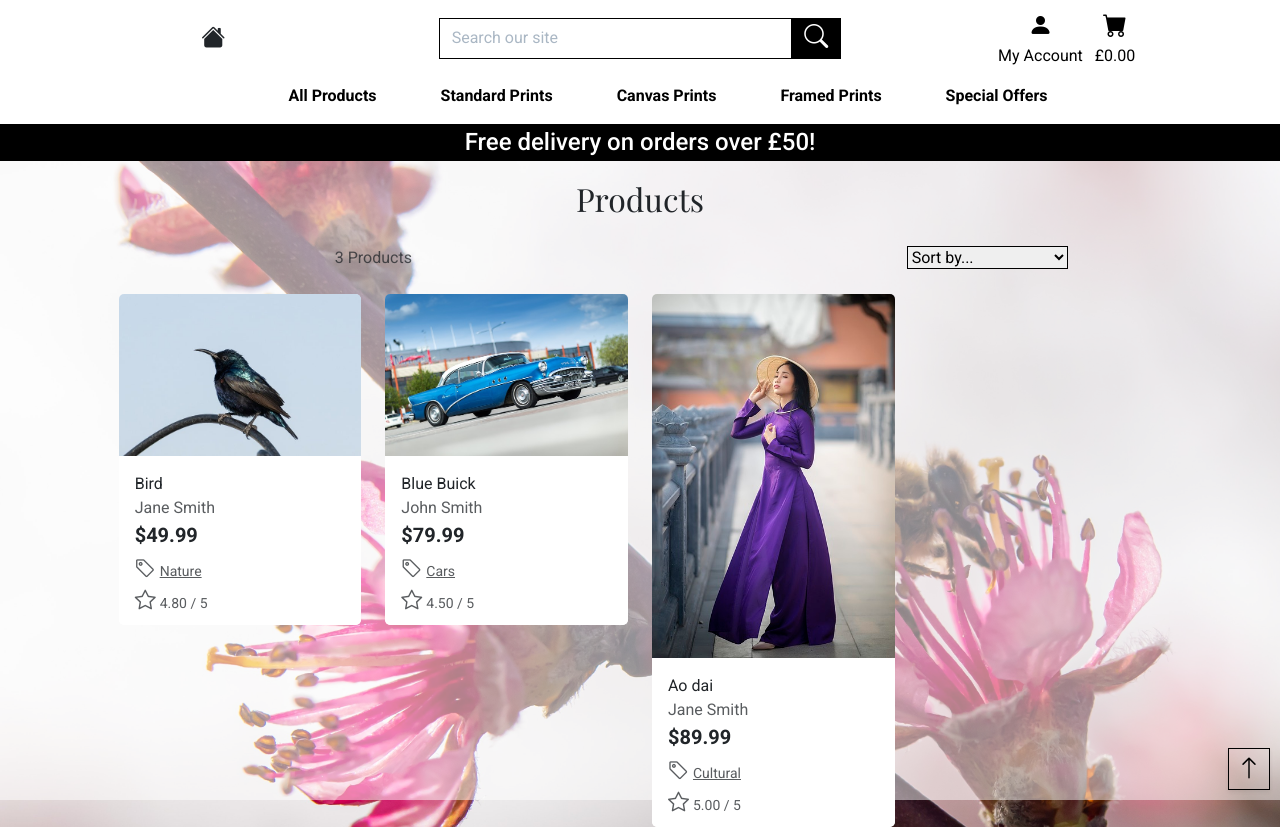
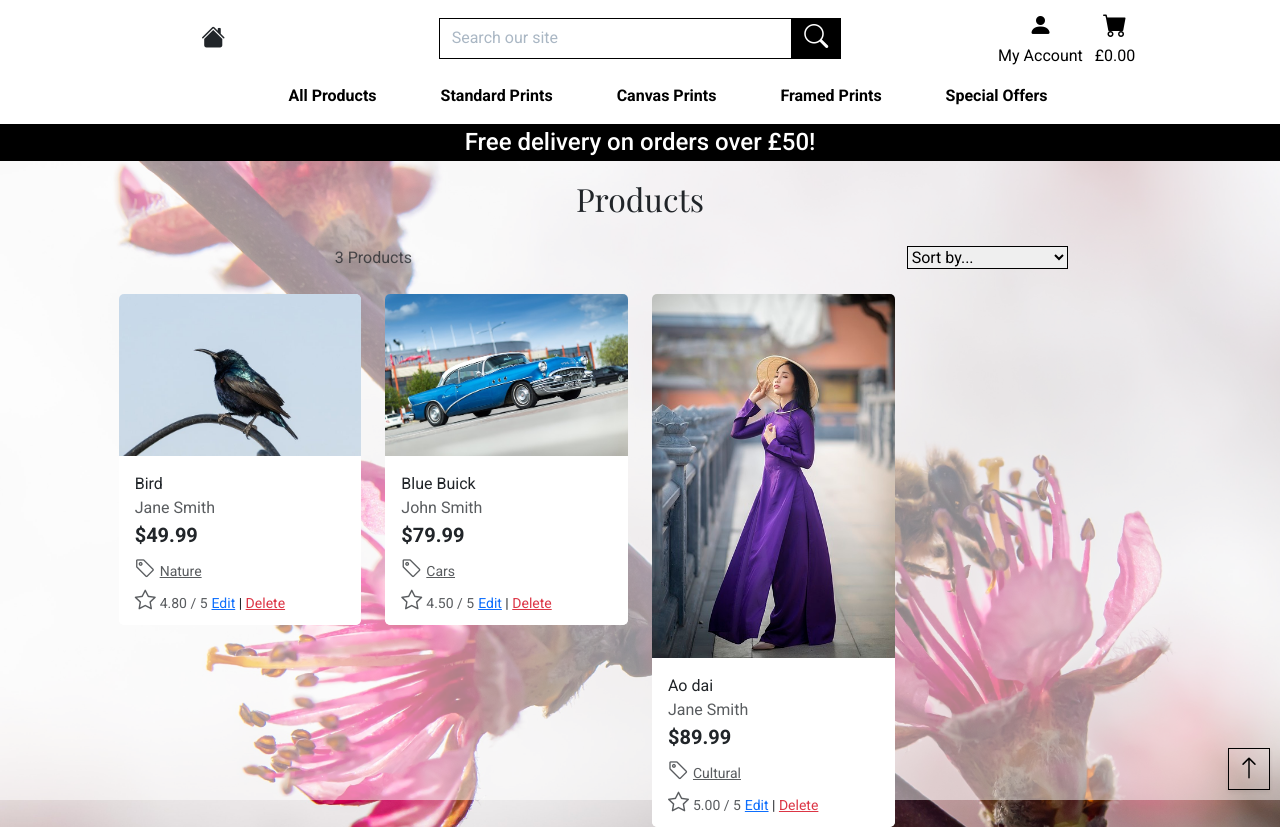
Before and after one commit to anthonyradose/obscuraview_milestone_project4, a Django app: page /products/ in a window 1280 px wide. Run offline with Django 5.2, Linux system fonts and the light colour scheme; a user stored in the database is signed in; data comes from the database, SQL or seed files in the repository; some libraries are stand-ins or nearby versions.

Commit message:
Add delete_product functionality

```diff
--- a/products/templates/products/product_detail.html
+++ b/products/templates/products/product_detail.html
@@ -41,6 +41,12 @@
                         <small class="text-muted"><i class="bi bi-star me-1"></i>{{ product.rating }} / 5</small>
                     {% else %}
                         <small class="text-muted">No Rating</small>
+                    {% endif %}
+                    {% if request.user.is_superuser %}
+                        <small class="ml-3">
+                            <a href="{% url 'edit_product' product.id %}">Edit</a> |
+                            <a class="text-danger" href="{% url 'delete_product' product.id %}">Delete</a>
+                        </small>
                     {% endif %}
                     <p class="mt-3">{{ product.description }}</p>
                     <p class="mb-0">{{ product.photographer }}</p>
--- a/products/templates/products/products.html
+++ b/products/templates/products/products.html
@@ -104,6 +104,12 @@
                                             {% else %}
                                                 <small class="text-muted">No Rating</small>
                                             {% endif %}
+                                            {% if request.user.is_superuser %}
+                                                <small class="ml-3">
+                                                    <a href="{% url 'edit_product' product.id %}">Edit</a> |
+                                                    <a class="text-danger" href="{% url 'delete_product' product.id %}">Delete</a>
+                                                </small>
+                                            {% endif %}
                                         </div>
                                     </div>
                                 </div>
--- a/products/urls.py
+++ b/products/urls.py
@@ -5,5 +5,6 @@ urlpatterns = [
     path('', views.all_products, name='products'),
     path('<int:product_id>/', views.product_detail, name='product_detail'),
     path('add/', views.add_product, name='add_product'),
-    path('edit/<int:product_id>/', views.edit_product, name='edit_product')
+    path('edit/<int:product_id>/', views.edit_product, name='edit_product'),
+    path('delete/<int:product_id>/', views.delete_product, name='delete_product')
 ]
--- a/products/views.py
+++ b/products/views.py
@@ -73,9 +73,9 @@ def add_product(request):
     if request.method == 'POST':
         form = ProductForm(request.POST, request.FILES)
         if form.is_valid():
-            form.save()
+            product = form.save()
             messages.success(request, 'Successfully added product!')
-            return redirect(reverse('add_product'))
+            return redirect(reverse('product_detail', args=[product.id]))
         else:
             messages.error(request, 'Failed to add product. Please ensure the form is valid.')
     else:
@@ -107,3 +107,11 @@ def edit_product(request, product_id):
         'product': product,
     }
     return render(request, template, context)
+
+
+def delete_product(request, product_id):
+    """ Delete a product from the store """
+    product = get_object_or_404(Product, pk=product_id)
+    product.delete()
+    messages.success(request, 'Product deleted!')
+    return redirect(reverse('products'))
```
